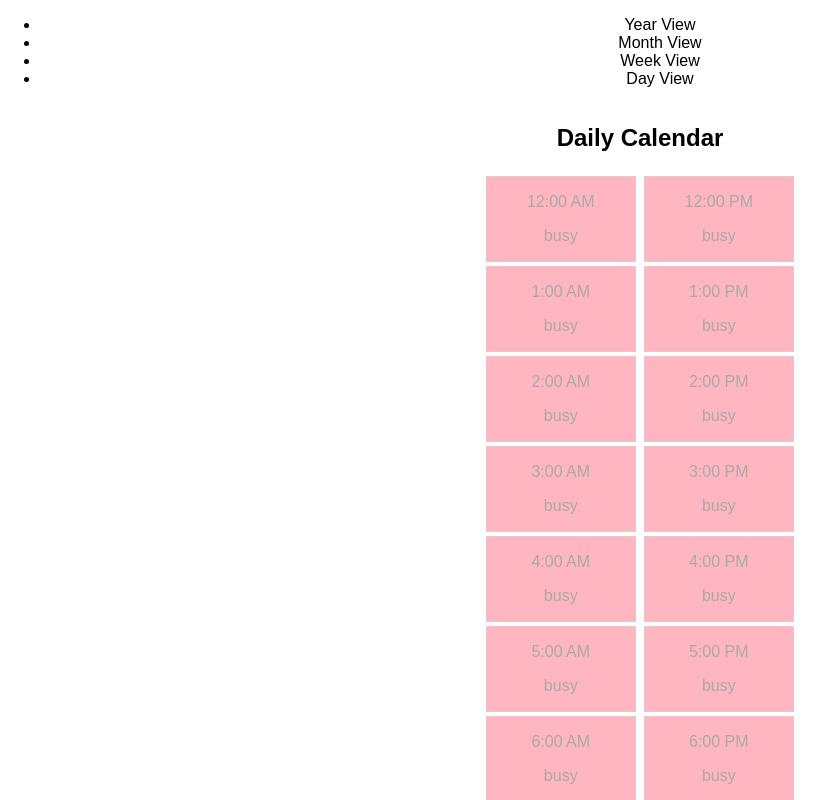
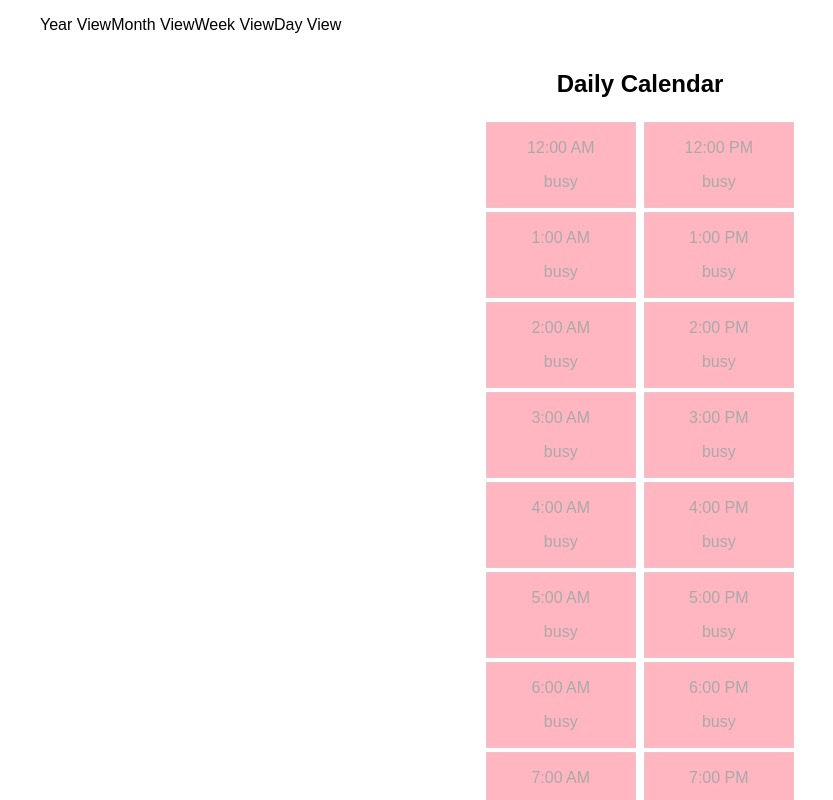
Before and after one commit to shimoal/are-you-free, a React (Create React App) app: page / in a window 1280 px wide. Shown: the top 800 px of the page, without its empty margins (0-833 px from the left). Built offline with nearby package versions, Linux system fonts and the light colour scheme.

Commit message:
Add styles to make menu horizontal

```diff
--- a/src/components/CalendarMenu.js
+++ b/src/components/CalendarMenu.js
@@ -1,12 +1,13 @@
 import React, { Component } from 'react';
+import styles from '../styles/CalendarMenu.css';
 
 export default class CalendarMenu extends Component {
 	render() {
 		return <ul>
-			<li>Year View</li>
-			<li>Month View</li>
-			<li>Week View</li>
-			<li>Day View</li>
+			<li><a>Year View</a></li>
+			<li><a>Month View</a></li>
+			<li><a>Week View</a></li>
+			<li><a>Day View</a></li>
 		</ul>
 	}
 }
--- /dev/null
+++ b/src/styles/CalendarMenu.css
@@ -0,0 +1,7 @@
+ol {
+}
+
+li {
+	display: block;
+	float: left;
+}
```
